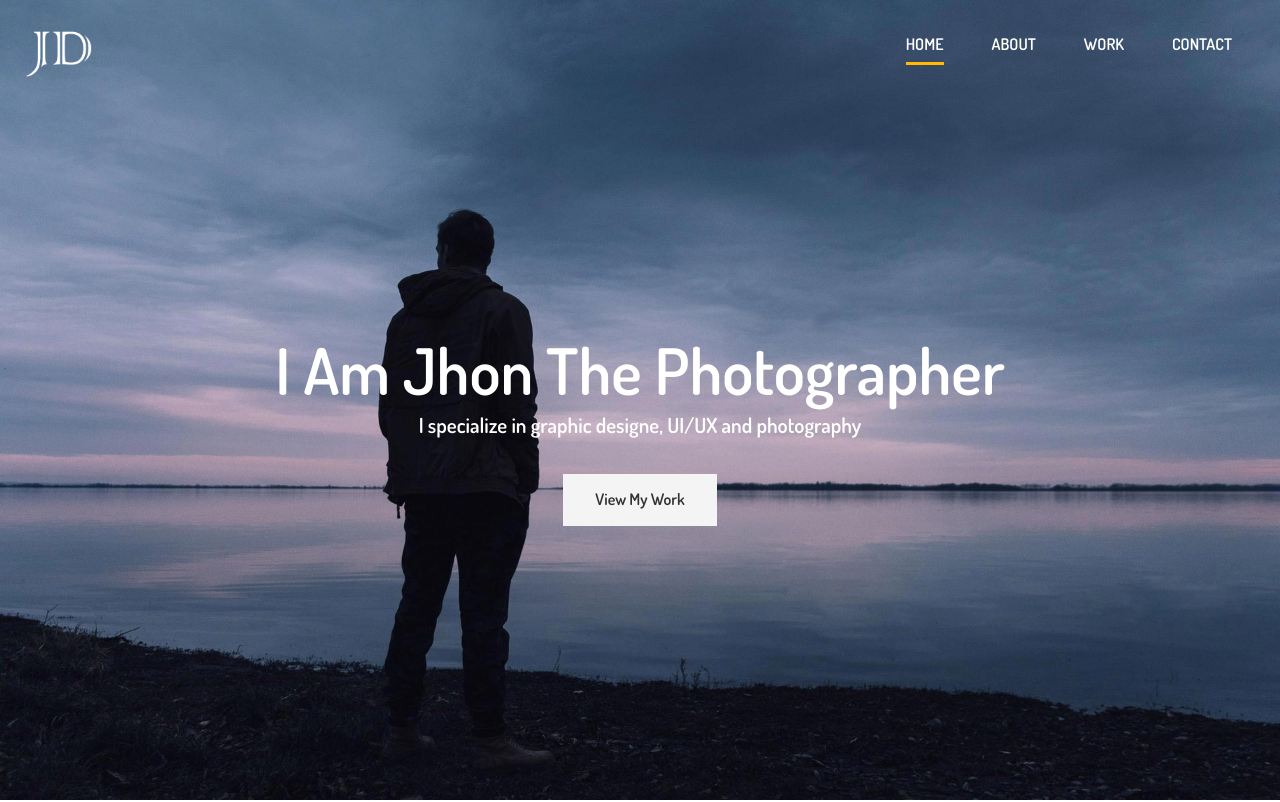
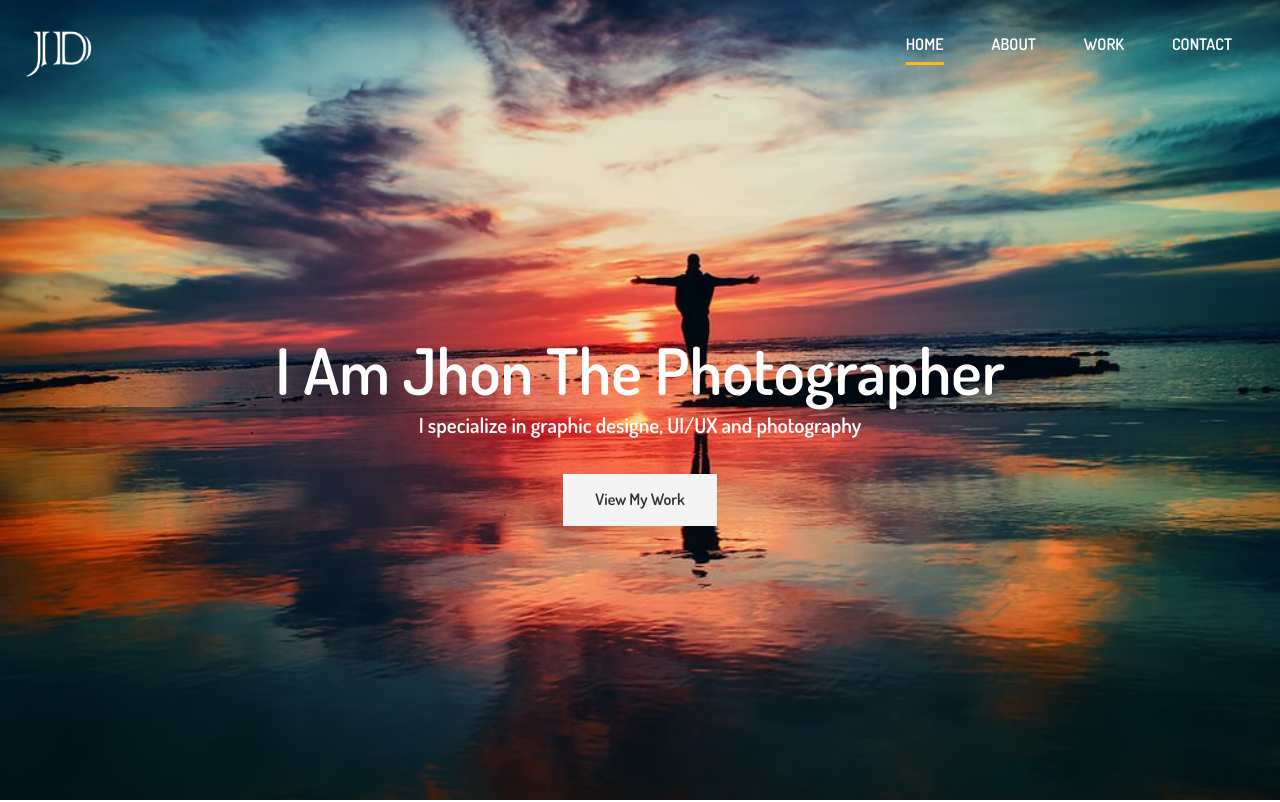
Before and after one commit to SaNi-11/Portfolio_Website, a website: page dist/index.html in a window 1280 px wide. Shown: the top 802 px of the page. Drawn offline with nearby package versions, Linux system fonts and the light colour scheme; files that its build step writes are made by us from their sources.

Commit message:
pokusaj 2

```diff
--- a/scss/main.scss
+++ b/scss/main.scss
@@ -75,7 +75,7 @@ img {
 #header {
   &-home {
     // Header Home
-    background: url("/dist/img/showcase.jpg") no-repeat center right / cover;
+    background: url("/dist/img/photo-1490730141103-6cac27aaab94.jpeg") no-repeat center right / cover;
     height: 100vh;
     color: #fff;
 
```
